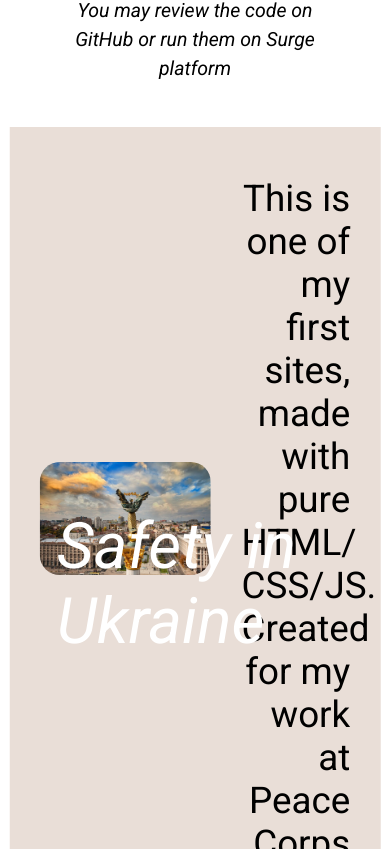
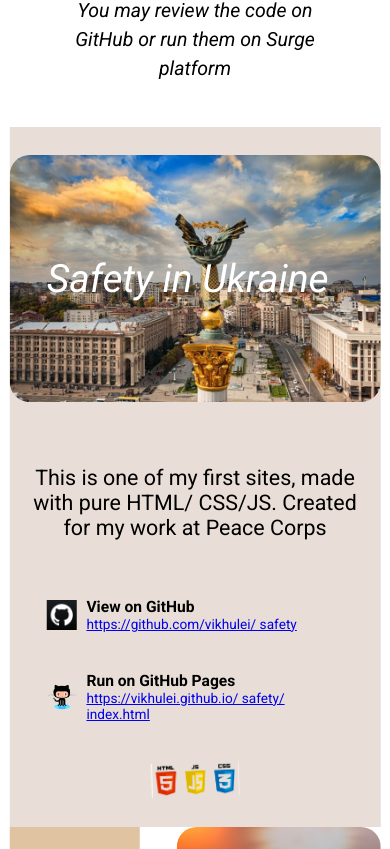
Before and after one commit to vikhulei/portfolio_new, a React (Create React App) app: page / in a window 390 px wide. Shown: the part 3975-4824 px from the top of the page. Built offline with nearby package versions, Linux system fonts and the light colour scheme.

Commit message:
mobile first project draft

```diff
--- a/src/components/ui/StyledComponents.js
+++ b/src/components/ui/StyledComponents.js
@@ -42,13 +42,14 @@ const LinkTextContainerStyled = styled.div `
 `
 
 const LinkTextViewStyled = styled.p `
-    font-size: 1.3rem;
+    font-size: min(4vw, 1.3rem);
     font-weight: bold;
     word-wrap: break-word;
 `
 
 const LinkTextAddressStyled = styled.a `
-font-size: 1.1rem;
+    font-size: min(3.5vw, 1.1rem);
+    word-wrap: brake-word;
 `
 
 const LinkIconStyled = styled.img `
--- a/src/sections/06_firstProject/FirstProject.js
+++ b/src/sections/06_firstProject/FirstProject.js
@@ -26,7 +26,7 @@ const FirstProject = () => {
             View on GitHub
           </LinkTextView>
           <LinkTextAddress href="https://github.com/vikhulei/safety">
-          https://github.com/vikhulei/safety
+          https://github.com/vikhulei/ safety
           </LinkTextAddress>
           </LinkTextContainer>
         </LinkContainer>
@@ -37,7 +37,7 @@ const FirstProject = () => {
           Run on GitHub Pages
           </LinkTextView>
           <LinkTextAddress href="https://vikhulei.github.io/safety/index.html">
-          https://vikhulei.github.io/safety/index.html
+          https://vikhulei.github.io/ safety/ index.html
           </LinkTextAddress>
           </LinkTextContainer>
         </LinkContainer>
--- a/src/sections/06_firstProject/FirstProjectStyle.js
+++ b/src/sections/06_firstProject/FirstProjectStyle.js
@@ -2,52 +2,68 @@ import styled from "styled-components"
 import { WrapperStyled, RegularTextStyled, LinkContainerStyled, LinkTextContainerStyled, LinkTextViewStyled, LinkTextAddressStyled, LinkIconStyled } from "../../components/ui/StyledComponents"
 import { colors } from "../../components/ui/Colors"
 
-const {light} = colors
+const { light } = colors
 
-const Wrapper = styled(WrapperStyled) `
+const Wrapper = styled(WrapperStyled)`
     justify-content: space-between;
     background-color: ${light};
     padding: 50px 0;
     height: 900px;
-
+    @media screen and (max-width: 800px) {
+        padding: 0;
+        height: 700px;
+        justify-content: space-around;
+    }
 `
-const ImageDescriptionWrapper = styled.div `
+const ImageDescriptionWrapper = styled.div`
     width: 100%;
     display: flex;
     justify-content: space-between;
     align-items: center;
     padding: 0 30px;
+    @media screen and (max-width: 800px) {
+        padding: 0;
+        flex-direction: column;
+        height: 55%;
+    }
     `
 
-const ImageContainer = styled.div `
+const ImageContainer = styled.div`
     position: relative;
     width: 55%;
+    @media screen and (max-width: 800px) {
+        width: 100%;
+    }
     `
 
-const ImageText = styled.p `
+    const ImageText = styled.p`
     position: absolute;
     top: 40%;
     left: 10%;
     width: 300px;
     color: white;
-    font-size: 4rem;
+    font-size: min(10vw, 4rem);
     font-style: italic;
-
     `
 
-const Image = styled.img `
+    const Image = styled.img`
     width: 100%;
     border-radius: 20px;
     object-fit: contain;
     `
 
-const Description = styled(RegularTextStyled) `
+    const Description = styled(RegularTextStyled)`
     width: 35%;
     text-align: right;
-    font-size: 2.3rem;
+    font-size: min(5.5vw, 2.3rem);
+    @media screen and (max-width: 800px) {
+        width: 90%;
+        text-align: center;
+    }
+
 `
 
-const LinksWrapper = styled.div `
+const LinksWrapper = styled.div`
     height: 100px;
     width: 100%;
     padding: 0 50px;
@@ -55,26 +71,27 @@ const LinksWrapper = styled.div `
     justify-content: space-between;
     @media screen and (max-width: 1250px) {
         height: 200px;
+        width: 80%;
         flex-direction: column;
+        padding: 0;
     }
 `
 
-const LinkContainer = styled(LinkContainerStyled) `
+const LinkContainer = styled(LinkContainerStyled)`
+`
+const LinkTextContainer = styled(LinkTextContainerStyled)`
+    height: auto;
+`
 
-`
-const LinkTextContainer = styled(LinkTextContainerStyled) `
+const LinkTextView = styled(LinkTextViewStyled)`
 
 `
 
-const LinkTextView = styled(LinkTextViewStyled) `
+const LinkTextAddress = styled(LinkTextAddressStyled)`
 
 `
 
-const LinkTextAddress = styled(LinkTextAddressStyled) `
-
-`
-
-const IconImage = styled(LinkIconStyled) `
+const IconImage = styled(LinkIconStyled)`
     height: 100%;
     @media screen and (max-width: 1250px) {
         height: auto;
@@ -82,16 +99,19 @@ const IconImage = styled(LinkIconStyled) `
     }
     `
 
-const TechnologyImageContainer = styled.div `
+const TechnologyImageContainer = styled.div`
     // background-color: red;
     display: flex;
     align-items: center;
     @media screen and (max-width: 1250px) {
         width: 30%;
     }
+    @media screen and (max-width: 800px) {
+        align-self: center;
+    }
 `
 
-const TechnologyImage = styled.img `
+const TechnologyImage = styled.img`
     width: 100%;
 `
 
```
Lines whose indentation alone changed are shown as unchanged.
